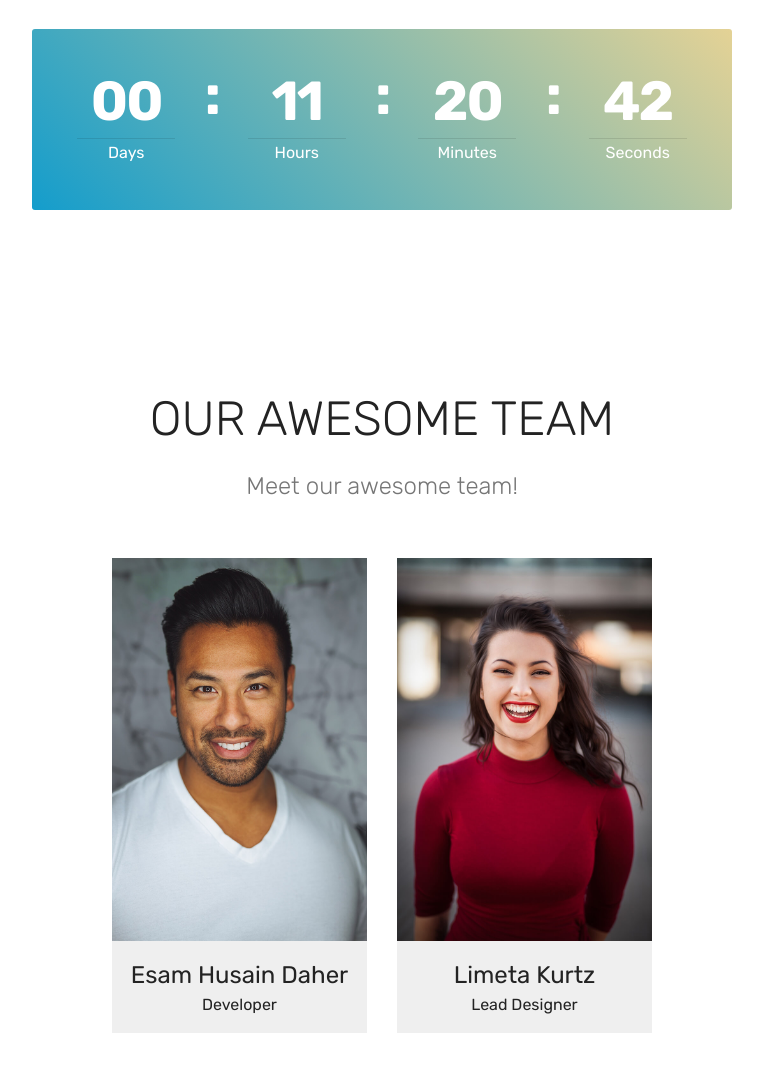
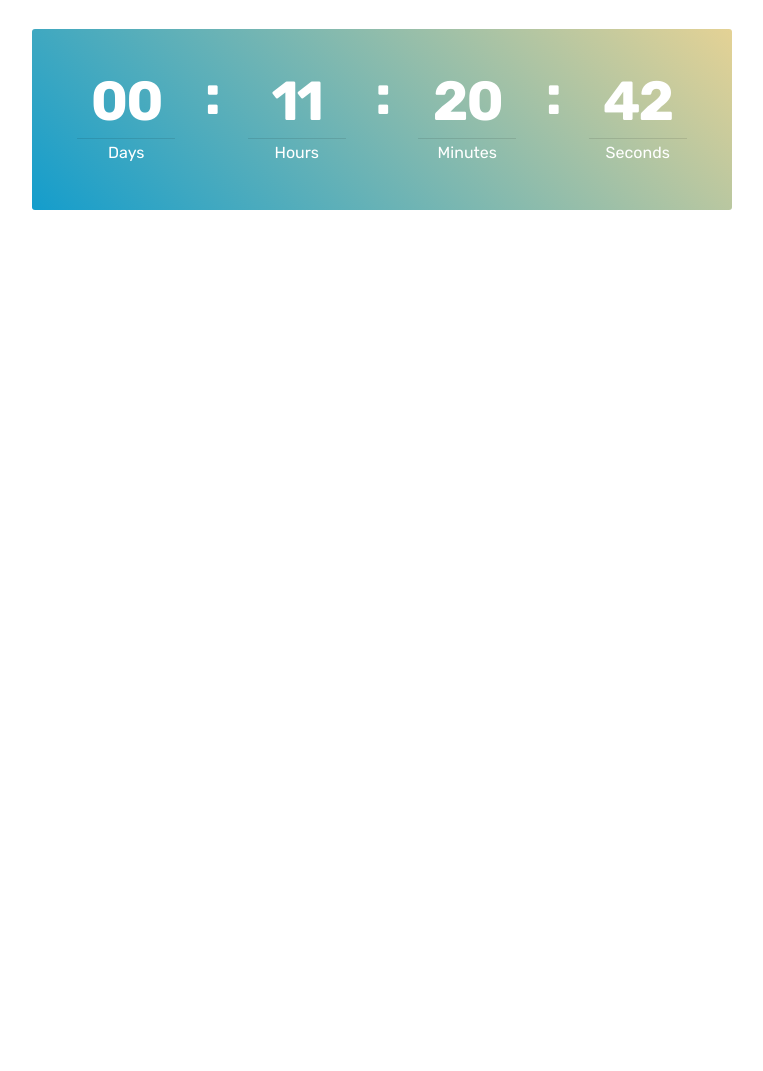
Before and after one commit to kozabrada123/limetak, a plain HTML site: page index.html in a window 1280 px wide. Shown: the part 917-1988 px from the top of the page, without its empty margins (258-1021 px from the left). After the commit the page ends 1217 px from the top, so only its background shows below. Drawn offline with Linux system fonts and the light colour scheme.

Commit message:
create github pages

```diff
--- a/assets/images/hashes.json
+++ b/assets/images/hashes.json
@@ -1 +1 @@
-{"CwoMIJsvI7JhkGuLFBOa3w==":"mbr.png","DECXZnDQJxUIg/t0kBX0ew==":"mbr-1.png","+vcJIz3DGZCWRlqf2sJIAQ==":"mbr-2.png","m+8dql0io4NTeRDiqaK5IA==":"mbr-1920x1618.png","tWwc+f9u0OctNT7vjfl6iA==":"mbr-1920x1920.png"}
+{"CwoMIJsvI7JhkGuLFBOa3w==":"mbr.png","DECXZnDQJxUIg/t0kBX0ew==":"mbr-1.png","+vcJIz3DGZCWRlqf2sJIAQ==":"mbr-2.png","m+8dql0io4NTeRDiqaK5IA==":"mbr-1920x1618.png","tWwc+f9u0OctNT7vjfl6iA==":"mbr-1920x1920.png","rMnJUS8sLUqroCS/fHwJwA==":"mbr-510x339.jpg"}
--- a/assets/mobirise/css/mbr-additional.css
+++ b/assets/mobirise/css/mbr-additional.css
@@ -1218,43 +1218,3 @@ section.lazy-placeholder:after {
     font-size: 0.6rem;
   }
 }
-.cid-s2PE5xYXT9 {
-  padding-top: 90px;
-  padding-bottom: 90px;
-  background-color: #ffffff;
-}
-.cid-s2PE5xYXT9 .mbr-section-subtitle {
-  color: #767676;
-}
-.cid-s2PE5xYXT9 .media-row {
-  display: -webkit-flex;
-  justify-content: center;
-  -webkit-justify-content: center;
-}
-.cid-s2PE5xYXT9 .team-item {
-  transition: all .2s;
-  margin-bottom: 2rem;
-}
-.cid-s2PE5xYXT9 .team-item .item-image img {
-  width: 100%;
-}
-.cid-s2PE5xYXT9 .team-item .item-name p {
-  margin-bottom: 0;
-}
-.cid-s2PE5xYXT9 .team-item .item-role p {
-  margin-bottom: 0;
-}
-.cid-s2PE5xYXT9 .team-item .item-social {
-  display: -webkit-flex;
-  flex-wrap: wrap;
-  justify-content: center;
-  -webkit-flex-wrap: wrap;
-  -webkit-justify-content: center;
-}
-.cid-s2PE5xYXT9 .team-item .item-social .socicon {
-  color: #232323;
-  font-size: 17px;
-}
-.cid-s2PE5xYXT9 .team-item .item-caption {
-  background: #efefef;
-}
--- a/index.html
+++ b/index.html
@@ -15,7 +15,6 @@
   <link rel="stylesheet" href="assets/bootstrap/css/bootstrap.min.css">
   <link rel="stylesheet" href="assets/bootstrap/css/bootstrap-grid.min.css">
   <link rel="stylesheet" href="assets/bootstrap/css/bootstrap-reboot.min.css">
-  <link rel="stylesheet" href="assets/socicon/css/styles.css">
   <link rel="stylesheet" href="assets/tether/tether.min.css">
   <link rel="stylesheet" href="assets/dropdown/css/style.css">
   <link rel="stylesheet" href="assets/theme/css/style.css">
@@ -57,7 +56,7 @@
     </nav>
 </section>
 
-<section class="engine"><a href="https://mobirise.info/k">how to develop free website</a></section><section class="cid-s2zWlXH5yl mbr-fullscreen mbr-parallax-background" id="header2-2">
+<section class="engine"><a href="https://mobirise.info/u">bootstrap html templates</a></section><section class="cid-s2zWlXH5yl mbr-fullscreen mbr-parallax-background" id="header2-2">
 
 
 
@@ -102,58 +101,17 @@
     </div>
 </section>
 
-<section class="team1 cid-s2PE5xYXT9" id="team1-4">
-
-
-
-    <div class="container align-center">
-        <h2 class="pb-3 mbr-fonts-style mbr-section-title display-2">
-            OUR AWESOME TEAM
-        </h2>
-        <h3 class="pb-5 mbr-section-subtitle mbr-fonts-style mbr-light display-5">Meet our awesome team!</h3>
-        <div class="row media-row">
-
-        <div class="team-item col-lg-3 col-md-6">
-                <div class="item-image">
-                    <img src="assets/images/face3.jpg" alt="" title="">
-                </div>
-                <div class="item-caption py-3">
-                    <div class="item-name px-2">
-                        <p class="mbr-fonts-style display-5">Esam Husain Daher</p>
-                    </div>
-                    <div class="item-role px-2">
-                        <p>Developer</p>
-                    </div>
-
-                </div>
-            </div><div class="team-item col-lg-3 col-md-6">
-                <div class="item-image">
-                    <img src="assets/images/face2.jpg" alt="" title="">
-                </div>
-                <div class="item-caption py-3">
-                    <div class="item-name px-2">
-                        <p class="mbr-fonts-style display-5">Limeta Kurtz</p>
-                    </div>
-                    <div class="item-role px-2">
-                        <p>Lead Designer</p>
-                    </div>
-
-                </div>
-            </div></div>
-    </div>
-</section>
-
 
   <script src="assets/web/assets/jquery/jquery.min.js"></script>
   <script src="assets/popper/popper.min.js"></script>
   <script src="assets/bootstrap/js/bootstrap.min.js"></script>
-  <script src="assets/smoothscroll/smooth-scroll.js"></script>
   <script src="assets/tether/tether.min.js"></script>
+  <script src="assets/dropdown/js/nav-dropdown.js"></script>
+  <script src="assets/dropdown/js/navbar-dropdown.js"></script>
   <script src="assets/touchswipe/jquery.touch-swipe.min.js"></script>
   <script src="assets/parallax/jarallax.min.js"></script>
   <script src="assets/countdown/jquery.countdown.min.js"></script>
-  <script src="assets/dropdown/js/nav-dropdown.js"></script>
-  <script src="assets/dropdown/js/navbar-dropdown.js"></script>
+  <script src="assets/smoothscroll/smooth-scroll.js"></script>
   <script src="assets/theme/js/script.js"></script>
 
 
```
Also changed, not shown: 1 other file.
